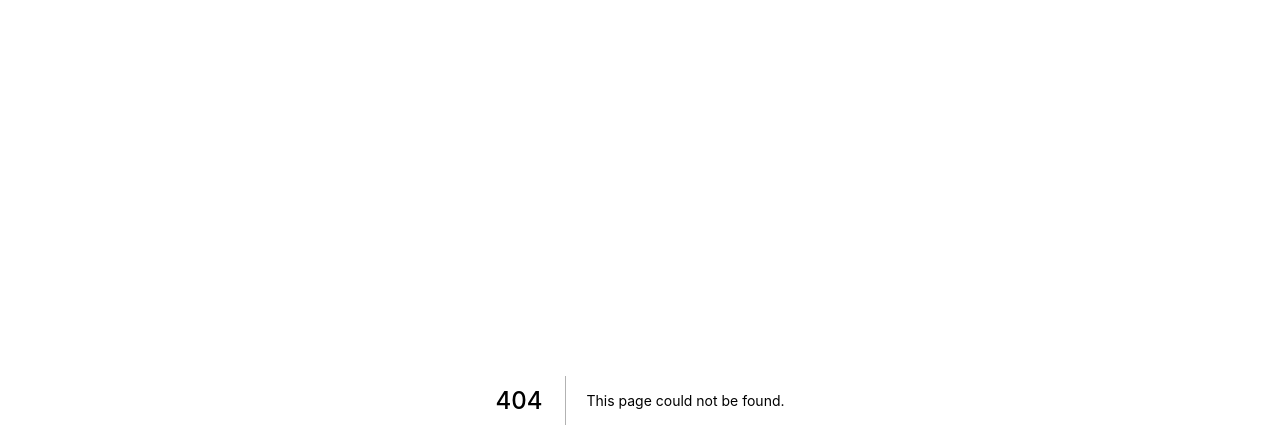
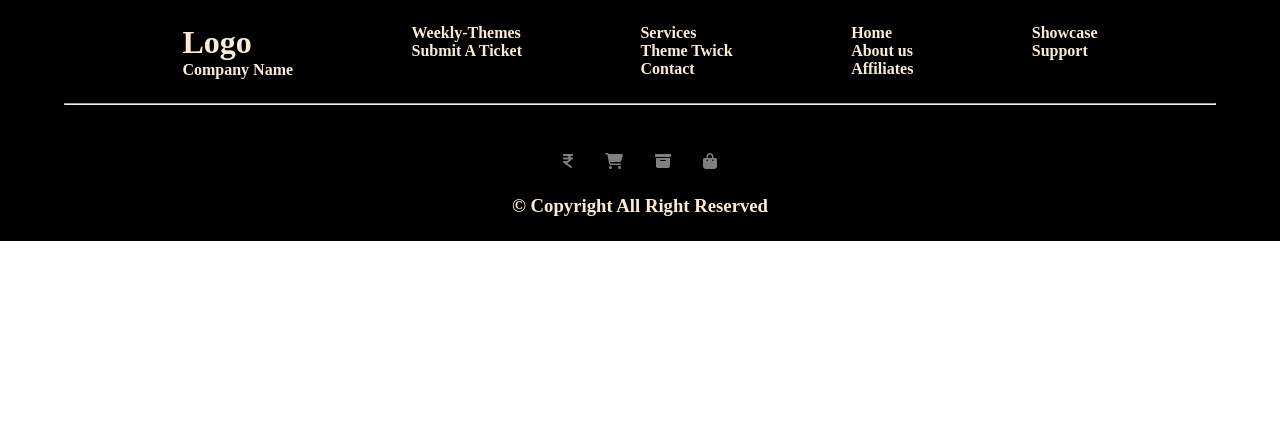
Before and after one commit to TobyPrabhat/Landing-Page-Nextjs, a Next.js app: page /components/footer in a window 1280 px wide. Before the commit this address had no page. Shown: the top 448 px of the page. Built offline with nearby package versions, Linux system fonts and the light colour scheme.

Commit message:
Footer Added

```diff
--- a/pages/components/blog.js
+++ b/pages/components/blog.js
@@ -23,7 +23,7 @@ export default function Blog(){
             <div key = {elem.id}>
             <h3>{elem.title}</h3>
             <img src={elem.image} alt="err" />
-            <a href = "/Result/:id" className={styles.Details1} key={elem.id}>Details</a>
+            <a href = {`../components/${elem.id}`} className={styles.Details1} >Details</a>
             </div>
              )
            })
--- /dev/null
+++ b/pages/components/footer.js
@@ -0,0 +1,57 @@
+import React from 'react'
+import styles from "./footer.module.css"
+import { FontAwesomeIcon } from "@fortawesome/react-fontawesome";
+import {
+  faIndianRupeeSign,
+  faShoppingCart,
+  faArchive,
+  faBagShopping
+} from "@fortawesome/free-solid-svg-icons";
+const footer = () => {
+  return (
+    <div className = {styles.footerContainer}>
+      <div className = {styles.upperPart}>
+      <div>
+        <h1>Logo</h1>
+        <h4>Company Name</h4>
+      </div>
+      <div>
+        <h4>Weekly-Themes</h4>
+        <h4>Submit A Ticket</h4>
+      </div>
+      <div>
+        <h4>Services</h4>
+        <h4>Theme Twick</h4>
+        <h4>Contact</h4>
+      </div>
+      <div>
+        <h4>Home</h4>
+        <h4>About us</h4>
+        <h4>Affiliates</h4>
+      </div>
+      <div>
+        <h4>Showcase</h4>
+        <h4>Support</h4>
+      </div>
+      </div>
+      <hr />
+      <div className = {styles.downPart}>
+        <div className={styles.fonts}>
+        <a href="#"><FontAwesomeIcon icon={faIndianRupeeSign} className = {styles.icon1}/></a>
+      <a href="#">
+      <FontAwesomeIcon icon = {faShoppingCart} className = {styles.icon2}/>
+      </a>
+      <a href="#">
+      <FontAwesomeIcon icon={faArchive} className = {styles.icon3} />
+      </a>
+      <a href="#">
+      <FontAwesomeIcon icon = {faBagShopping} className = {styles.icon4} />
+      </a>
+        </div>
+        <h3> &copy; Copyright All Right Reserved </h3>
+      </div>
+    </div>
+  )
+}
+
+export default footer
--- /dev/null
+++ b/pages/components/footer.module.css
@@ -0,0 +1,43 @@
+.footerContainer{
+  background-color: black;
+  color: antiquewhite;
+  padding-left: 5%;
+  padding-right: 5%;
+}
+
+.upperPart{
+  padding-top: 3vh;
+  display: flex;
+  justify-content: space-evenly;
+  padding-bottom: 3vh;
+}
+
+.downPart{
+  padding-top: 3vh;
+  display: flex;
+  justify-content: center;
+  align-items: center;
+  flex-direction: column;
+  padding-bottom: 3vh;
+}
+
+.fonts{
+  padding: 1vh;
+}
+
+.icon1, .icon2, .icon3, .icon4{
+  color: gray;
+  margin: 2vh;
+}
+
+@media only screen and (max-width: 530px){
+  .footerContainer{
+    font-size: 70%;
+  }
+}
+
+@media only screen and (max-width: 380px){
+  .footerContainer{
+    font-size: 50%;
+  }
+}
--- a/pages/components/navbar.js
+++ b/pages/components/navbar.js
@@ -16,8 +16,8 @@ export default function navbar(){
         <div className={styles.logo}>
         <Image src={Logo} alt="alt"/>
         </div>
-      <a href="./Home"><h2>Home</h2><span></span></a>
-      <a href="./about"><h2>About</h2><span></span></a>
+      <a href="#"><h2>Home</h2><span></span></a>
+      <a href="#"><h2>About</h2><span></span></a>
       <div className={styles.SocialInfo}>
       <a href="#"><FontAwesomeIcon icon={faIndianRupeeSign} className = {styles.icon1}/></a>
       <a href="#">
--- a/pages/index.js
+++ b/pages/index.js
@@ -1,11 +1,12 @@
 import Blog from "./components/blog"
 import Navbar from "./components/navbar"
-
+import Footer from "./components/footer"
 export default function Home() {
   return (
     <>
     <Navbar />
     <Blog />
+    <Footer />
     </>
   )
 }
```
Also changed, not shown: pages/about.js (deleted, +0 -10 lines), pages/components/[detailsid].js (added, +9 -0 lines).
